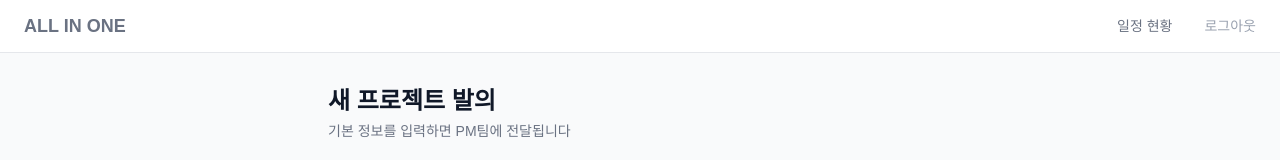
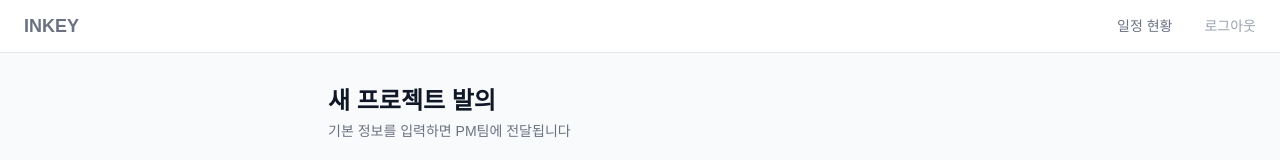
Before and after one commit to Saint-rc/inkey, a Next.js app: page /projects/new in a window 1280 px wide. Shown: the top 160 px of the page. Built offline with nearby package versions, Linux system fonts and the light colour scheme; no server answers; the database is empty.

Commit message:
init: all-in-one 기반 INKEY 프로젝트 초기 세팅
- 브랜드명 ALL IN ONE → INKEY
- package.json name 변경
- .env.local 초기화 (새 Supabase 연결 대기)

Co-Authored-By: Claude Sonnet 4.6 <noreply@anthropic.com>

```diff
--- a/components/Navbar.tsx
+++ b/components/Navbar.tsx
@@ -31,7 +31,7 @@ export default function Navbar({
   return (
     <nav className="bg-white border-b border-gray-200 px-6 py-3 flex items-center justify-between">
       <Link href="/dashboard" className="text-lg font-bold text-gray-500 hover:text-blue-600 transition-colors">
-        ALL IN ONE
+        INKEY
       </Link>
 
       <div className="flex items-center gap-4">
--- a/package.json
+++ b/package.json
@@ -1,5 +1,5 @@
 {
-  "name": "all-in-one",
+  "name": "inkey",
   "version": "0.1.0",
   "private": true,
   "scripts": {
```
